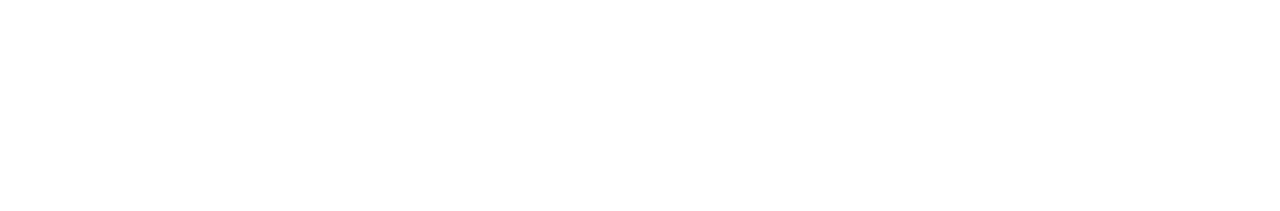
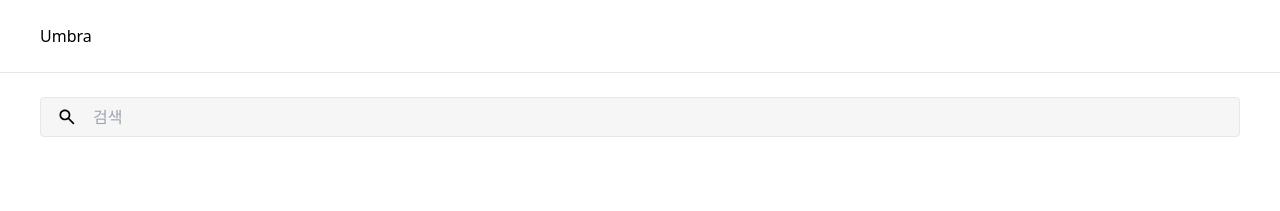
Before and after one commit to f-lab-edu/umbra, a React app: page /search in a window 1280 px wide. Before the commit this address had no page. Shown: the top 211 px of the page. Built offline with nearby package versions, Linux system fonts and the light colour scheme.

Commit message:
feature: 검색 페이지 UI 및 검색시 쿼리파람 수정 및 기본값 쿼리 파람 이용

```diff
--- a/src/App.tsx
+++ b/src/App.tsx
@@ -4,6 +4,7 @@
 import { ReactQueryDevtools } from '@tanstack/react-query-devtools';
 import MainLayout from '@/app/layout';
 import MoviePage from '@/app/movie/page';
+import SearchPage from '@/app/search/page';
 
 const queryClient = new QueryClient();
 
@@ -15,6 +16,7 @@
           <Route element={<MainLayout />}>
             <Route path="/" element={<Navigate to="/movie" replace />} />
             <Route path="/movie" element={<MoviePage />} />
+            <Route path="/search" element={<SearchPage />} />
           </Route>
         </Routes>
       </BrowserRouter>
--- /dev/null
+++ b/src/app/search/components/search-input-and-list.tsx
@@ -0,0 +1,22 @@
+import React, { KeyboardEventHandler } from 'react';
+import { SearchInput } from '@/app/search/components/search-input';
+import { useSearchParams } from 'react-router';
+
+const SearchInputAndList = () => {
+  const [searchParams, setSearchParams] = useSearchParams();
+
+  const handleSearchInputKeyDown: KeyboardEventHandler<HTMLInputElement> = (event) => {
+    if (event.key === 'Enter') {
+      const inputValue = event.currentTarget.value.trim();
+      setSearchParams({ keyword: inputValue });
+    }
+  };
+
+  return (
+    <>
+      <SearchInput initInputValue={searchParams.get('keyword') ?? ''} onKeyDown={handleSearchInputKeyDown} />
+    </>
+  );
+};
+
+export { SearchInputAndList };
--- /dev/null
+++ b/src/app/search/components/search-input.tsx
@@ -0,0 +1,27 @@
+import React, { KeyboardEventHandler } from 'react';
+import { SearchIcon } from '@/assests/search-icon';
+
+const SearchInput = ({
+  initInputValue,
+  onKeyDown,
+}: {
+  initInputValue: string;
+  onKeyDown: KeyboardEventHandler<HTMLInputElement>;
+}) => {
+  return (
+    <div className="w-full z-40 h-10 rounded border flex items-center px-4 py-[10px] bg-[#28292E0A]">
+      <div className="mr-4">
+        <SearchIcon />
+      </div>
+      <input
+        defaultValue={initInputValue}
+        type="text"
+        className="overflow-x-auto appearance-none flex-1 bg-transparent focus:outline-none"
+        placeholder="검색"
+        onKeyDown={onKeyDown}
+      />
+    </div>
+  );
+};
+
+export { SearchInput };
--- /dev/null
+++ b/src/app/search/page.tsx
@@ -0,0 +1,12 @@
+import React from 'react';
+import { SearchInputAndList } from '@/app/search/components/search-input-and-list';
+
+const SearchPage = () => {
+  return (
+    <div className="flex flex-col px-10 py-6">
+      <SearchInputAndList />
+    </div>
+  );
+};
+
+export default SearchPage;
--- /dev/null
+++ b/src/assests/search-icon.tsx
@@ -0,0 +1,27 @@
+import React from 'react';
+
+const SearchIcon = () => {
+  return (
+    <svg xmlns="http://www.w3.org/2000/svg" width="20" height="20" viewBox="0 0 20 20" fill="none">
+      <mask
+        id="mask0_156_66694"
+        style={{ maskType: 'alpha' }}
+        maskUnits="userSpaceOnUse"
+        x="0"
+        y="0"
+        width="20"
+        height="20"
+      >
+        <rect width="20" height="20" fill="#D9D9D9" />
+      </mask>
+      <g mask="url(#mask0_156_66694)">
+        <path
+          d="M16.3333 17.5L11.0833 12.25C10.6667 12.5833 10.1875 12.8472 9.64583 13.0417C9.10417 13.2361 8.52778 13.3333 7.91667 13.3333C6.40278 13.3333 5.12153 12.809 4.07292 11.7604C3.02431 10.7118 2.5 9.43056 2.5 7.91667C2.5 6.40278 3.02431 5.12153 4.07292 4.07292C5.12153 3.02431 6.40278 2.5 7.91667 2.5C9.43056 2.5 10.7118 3.02431 11.7604 4.07292C12.809 5.12153 13.3333 6.40278 13.3333 7.91667C13.3333 8.52778 13.2361 9.10417 13.0417 9.64583C12.8472 10.1875 12.5833 10.6667 12.25 11.0833L17.5 16.3333L16.3333 17.5ZM7.91667 11.6667C8.95833 11.6667 9.84375 11.3021 10.5729 10.5729C11.3021 9.84375 11.6667 8.95833 11.6667 7.91667C11.6667 6.875 11.3021 5.98958 10.5729 5.26042C9.84375 4.53125 8.95833 4.16667 7.91667 4.16667C6.875 4.16667 5.98958 4.53125 5.26042 5.26042C4.53125 5.98958 4.16667 6.875 4.16667 7.91667C4.16667 8.95833 4.53125 9.84375 5.26042 10.5729C5.98958 11.3021 6.875 11.6667 7.91667 11.6667Z"
+          fill="currentColor"
+        />
+      </g>
+    </svg>
+  );
+};
+
+export { SearchIcon };
```
